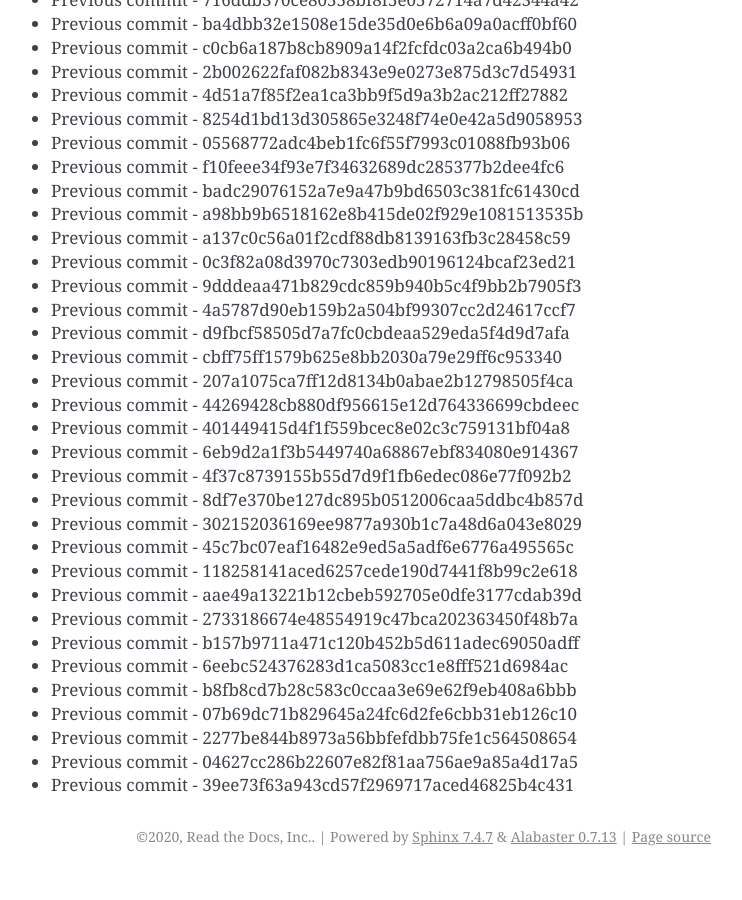
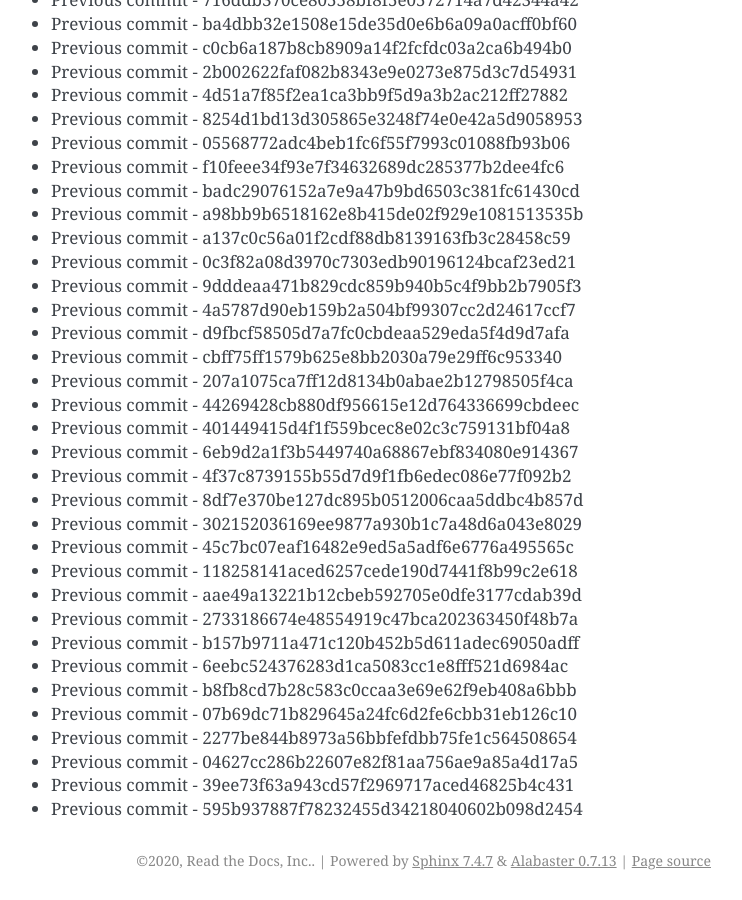
Before and after one commit to readthedocs/rtd-git-stresstest, a Sphinx documentation site: the page built from docs/updates.rst, in a window 1280 px wide and 900 px high, scrolled down 104148 px. Shown: the whole window, without its empty margins (399-1141 px from the left). Built offline with Sphinx 7.4.7, drawn with Linux system fonts in a browser that asks for light colours; before the commit the page ends 105024 px from its top, so only the background shows below that.

Commit message:
Generating commit from previous: 595b937887f78232455d34218040602b098d2454

```diff
--- a/docs/updates.rst
+++ b/docs/updates.rst
@@ -4408,3 +4408,4 @@ It can be tested for any performance characteristics.
 * Previous commit - 2277be844b8973a56bbfefdbb75fe1c564508654
 * Previous commit - 04627cc286b22607e82f81aa756ae9a85a4d17a5
 * Previous commit - 39ee73f63a943cd57f2969717aced46825b4c431
+* Previous commit - 595b937887f78232455d34218040602b098d2454
```
